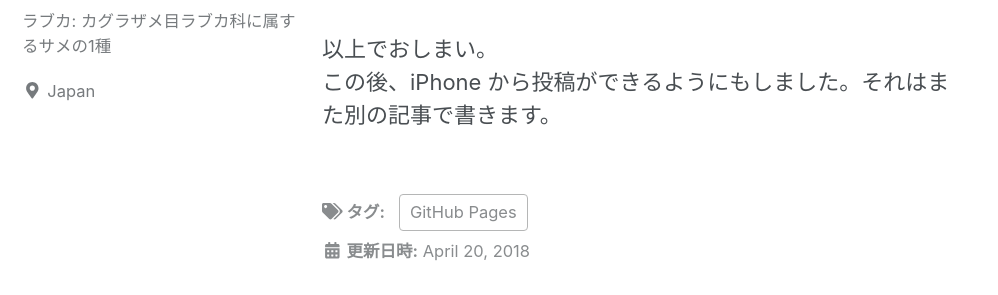
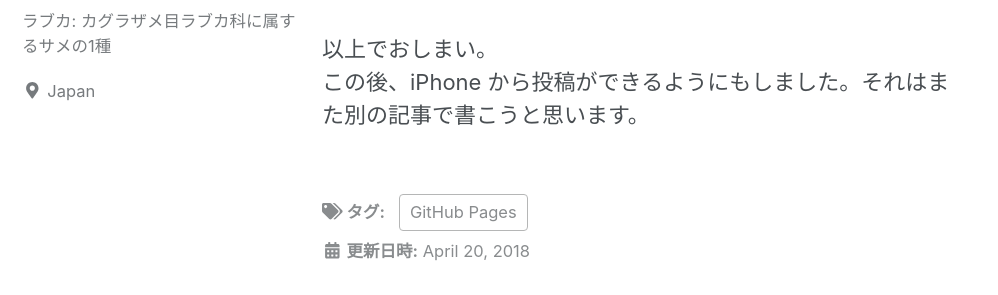
Before and after one commit to Luvca/Luvca.github.io, a Jekyll site: the page built from _posts/2018-04-20-how-to-create-this-blog.md, in a window 1280 px wide and 900 px high, scrolled down 2168 px. Shown: the part 191-486 px from the top of the window, without its empty margins (0-998 px from the left). Built offline with Jekyll 4.4.1, drawn with Linux system fonts in a browser that asks for light colours; nearby versions of some CDN libraries.

Commit message:
Update post

```diff
--- a/_posts/2018-04-20-how-to-create-this-blog.md
+++ b/_posts/2018-04-20-how-to-create-this-blog.md
@@ -48,4 +48,4 @@ git push origin master
 `git config`で指定する名前とメールアドレスはなんでもいいけど、GitHub のサインアップに使ったメールアドレスにすると GitHub 側で設定をいじらないといけないので、いつも適当なものを指定している。
 
 以上でおしまい。
-この後、iPhone から投稿ができるようにもしました。それはまた別の記事で書きます。
+この後、iPhone から投稿ができるようにもしました。それはまた別の記事で書こうと思います。
```
